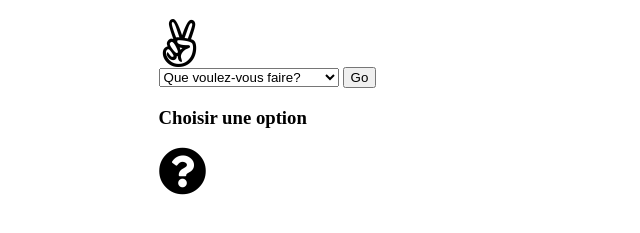
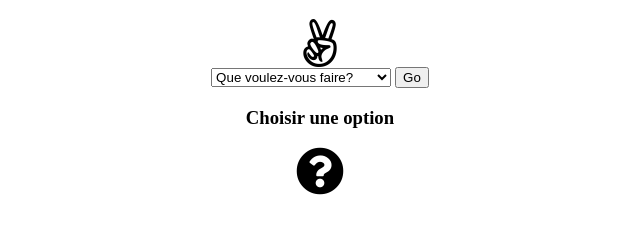
Before and after one commit to bartbc/Exo_Contacts, a plain HTML site: page index.html in a window 1280 px wide. Shown: the part 69-302 px from the top of the page, without its empty margins (320-960 px from the left). Drawn offline with Linux system fonts and the light colour scheme.

Commit message:
modif css et index

```diff
--- a/CSS/style.css
+++ b/CSS/style.css
@@ -5,3 +5,7 @@
 	display: grid;
     grid-template-columns: 1fr auto 1fr;
 }
+main {
+    width: 500px;
+    text-align: center;
+}
--- a/index.html
+++ b/index.html
@@ -10,7 +10,7 @@
 <body>
 <div class="gridPrincipal">
     <div></div><!-- marge gauche -->
-    <div class="a4">
+    <div>
         <main>
             <header>
                 <h1>Gestionnaire de contact</h1>
```
